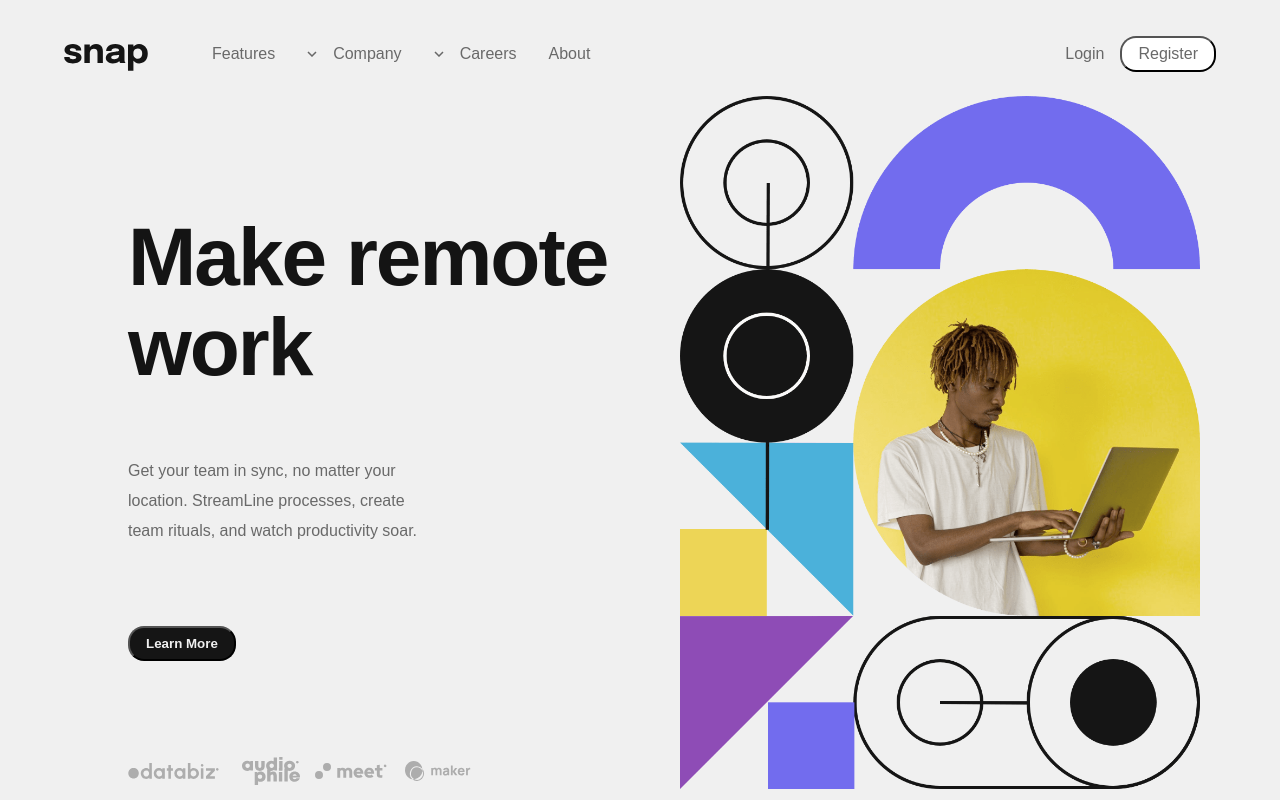
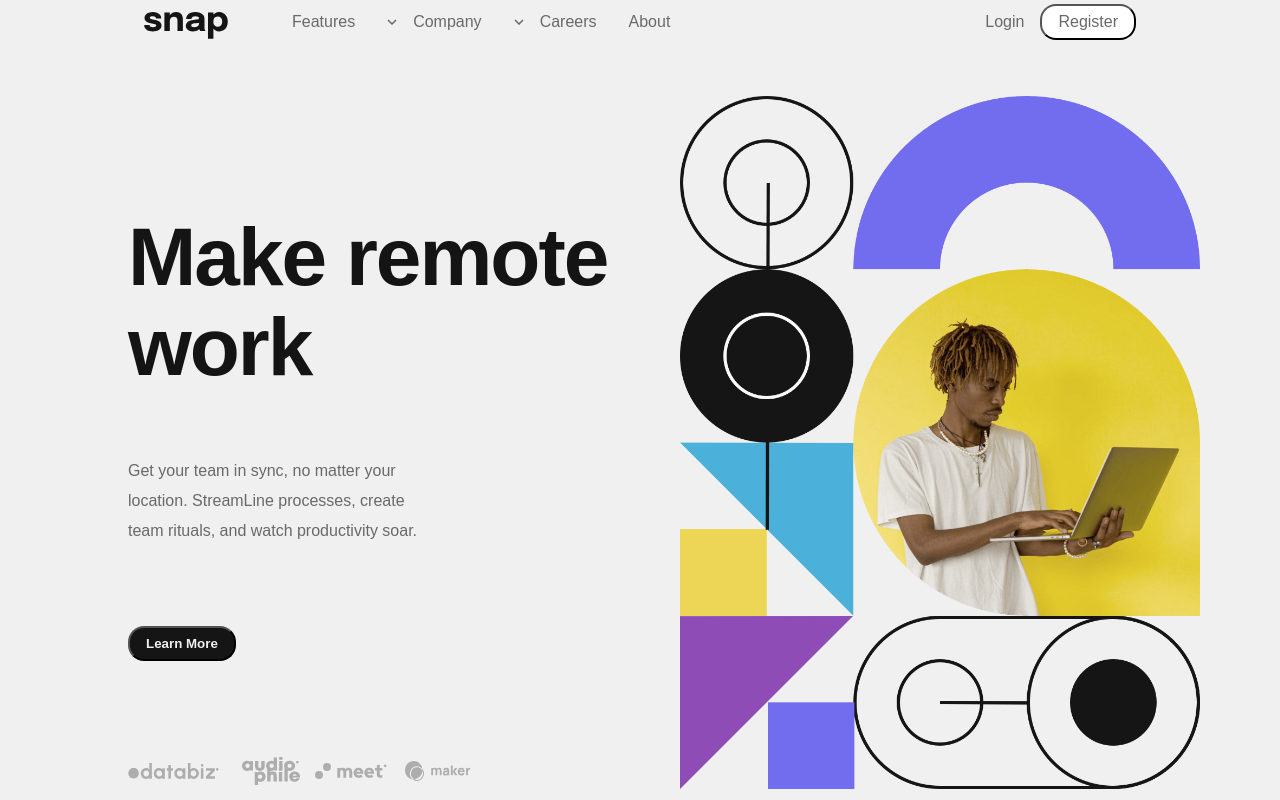
Before and after one commit to mrbontor/snap-hero-design, a React (Create React App) app: page / in a window 1280 px wide. Built offline with nearby package versions, Linux system fonts and the light colour scheme.

Commit message:
fixed style

```diff
--- a/src/components/Layout/Header/Header.css
+++ b/src/components/Layout/Header/Header.css
@@ -104,7 +104,7 @@
 
 @media screen and (min-width: 1024px) {
     .snap__header-main {
-        padding: 2rem 4rem
+        padding: 0 9rem
     }
 }
 
@@ -117,7 +117,7 @@
 
 @media screen and (min-width: 1580px) {
     .snap__header-main {
-        padding: 2rem 17rem
+        padding: 2rem 20rem
     }
 }
 
```
Also changed, not shown: 1 other file (tests, documents, lock files or other folders).
